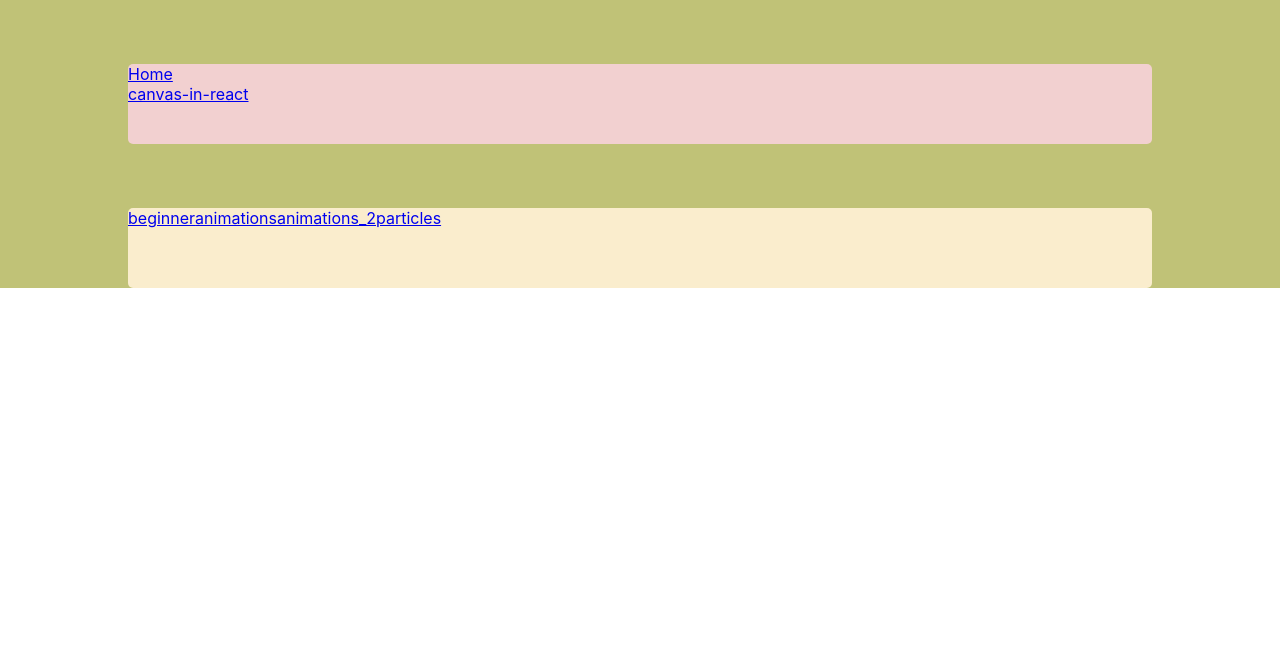
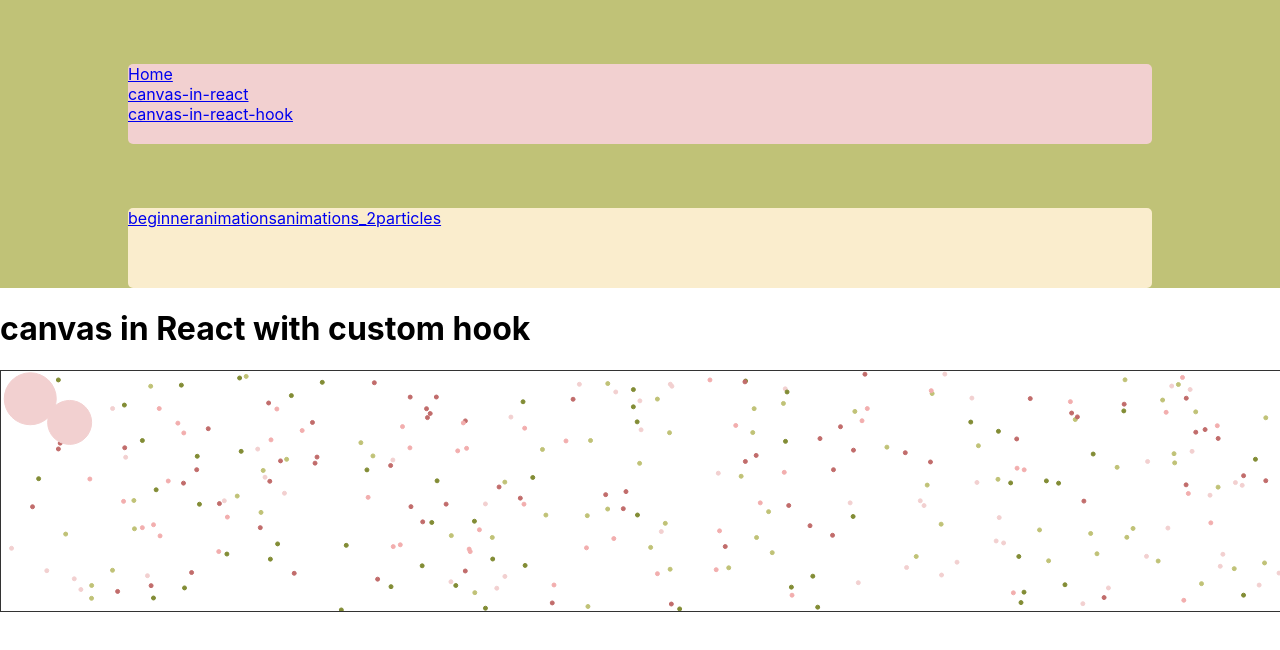
Before and after one commit to huanzochen/canvas_introduction, a React (Create React App) app: page /canvas-in-react-hook in a window 1280 px wide. Shown: the top 650 px of the page. Built offline with nearby package versions, Linux system fonts and the light colour scheme.

Commit message:
feat: add react ver

```diff
--- a/src/App.js
+++ b/src/App.js
@@ -2,6 +2,7 @@ import { BrowserRouter as Router, Switch, Route } from 'react-router-dom'
 
 import Home from './feature/home'
 import CanvasInReact from './feature/canvasInReact'
+import CanvasInReactHook from './feature/canvasInReactHook'
 
 function App() {
   return (
@@ -12,6 +13,9 @@ function App() {
           <Route path="/canvas-in-react">
             <CanvasInReact />
           </Route>
+          <Route path="/canvas-in-react-hook">
+            <CanvasInReactHook />
+          </Route>
         </Switch>
       </div>
     </Router>
--- /dev/null
+++ b/src/feature/canvasInReactHook/canvas/index.js
@@ -0,0 +1,45 @@
+import { useRef, useCallback, useEffect } from 'react'
+import { getRandomRangeNumber } from '../../../utils/common'
+import useCanvas from '../hooks/useCanvas'
+import { Circle } from './object'
+
+const Canvas = (props) => {
+  const { width, height, mouseRef } = props
+
+  const circleArray = useRef(null)
+
+  useEffect(() => {
+    const init = () => {
+      circleArray.current = []
+
+      for (let i = 0; i < 300; i++) {
+        let dx = getRandomRangeNumber(-2, 2)
+        let dy = getRandomRangeNumber(-2, 2)
+        const radius = 2
+        let x = getRandomRangeNumber(radius, width - radius)
+        let y = getRandomRangeNumber(radius, height - radius)
+        circleArray.current.push(new Circle(x, y, dx, dy, radius, width, height))
+      }
+    }
+
+    init()
+  }, [width, height])
+
+  const draw = useCallback(
+    (c) => {
+      c.clearRect(0, 0, width, height)
+
+      circleArray.current.forEach((current) => {
+        current.update(c, mouseRef.current)
+      })
+    },
+    // eslint-disable-next-line
+    [width, height]
+  )
+
+  const canvasRef = useCanvas(draw)
+
+  return <canvas ref={canvasRef} width={width} height={height}></canvas>
+}
+
+export default Canvas
--- /dev/null
+++ b/src/feature/canvasInReactHook/canvas/object.js
@@ -0,0 +1,61 @@
+import { mochaColorArray } from '../../../constant/common'
+
+function Circle(x, y, dx, dy, radius, width, height) {
+  this.x = x
+  this.y = y
+  this.dx = dx
+  this.dy = dy
+  this.radius = radius
+  this.width = width
+  this.height = height
+
+  const minRadius = this.radius
+  const maxRadius = 40
+
+  const incrementRadius = 3
+  const decrementRadius = 1
+
+  const randomColor = mochaColorArray[Math.floor(Math.random() * mochaColorArray.length)]
+
+  // draw background
+  this.draw = function (c) {
+    c.beginPath()
+    c.arc(this.x, this.y, this.radius, 0, Math.PI * 2, false)
+    c.strokeStyle = randomColor
+    c.stroke()
+    c.fillStyle = randomColor
+    c.fill()
+  }
+
+  this.update = function (c, mouse) {
+    // movement animation
+    if (this.x + this.radius > this.width || this.x - this.radius < 0) this.dx = -this.dx
+    if (this.y + this.radius > this.height || this.y - this.radius < 0) this.dy = -this.dy
+
+    this.x += this.dx
+    this.y += this.dy
+
+    this.draw(c)
+
+    // interactivity
+    const isCursorTouchCircle =
+      mouse.x - this.x < 50 &&
+      mouse.x - this.x > -50 &&
+      mouse.y - this.y < 50 &&
+      mouse.y - this.y > -50
+    if (isCursorTouchCircle) {
+      const biggerRadius = this.radius + incrementRadius
+      const isExceedXBoundary = this.x + biggerRadius > this.width || this.x - biggerRadius < 0
+      const isExceedYBoundary = this.y + biggerRadius > this.height || this.y - biggerRadius < 0
+      const isNotExceedBoundary = !isExceedXBoundary && !isExceedYBoundary
+
+      if (this.radius < maxRadius && isNotExceedBoundary) {
+        this.radius += incrementRadius
+      }
+    } else if (this.radius > minRadius) {
+      this.radius -= decrementRadius
+    }
+  }
+}
+
+export { Circle }
--- /dev/null
+++ b/src/feature/canvasInReactHook/canvasInReact.module.scss
@@ -0,0 +1,8 @@
+.canvasContainer {
+  width: 100%;
+  height: 30vh;
+
+  canvas {
+    border: 1px solid #333;
+  }
+}
--- /dev/null
+++ b/src/feature/canvasInReactHook/context/index.js
@@ -0,0 +1,18 @@
+import { createContext, useContext } from 'react'
+
+import CanvasProvider from './provider'
+
+const CanvasContext = createContext(null)
+
+const useCanvasCtx = () => {
+  const contextValue = useContext(CanvasContext)
+
+  if (process.env.NODE_ENV !== 'production' && !contextValue) {
+    console.error('U should use useCanvas inside Canvas.Provider!')
+  }
+
+  return contextValue
+}
+
+export { CanvasProvider, CanvasContext }
+export default useCanvasCtx
--- /dev/null
+++ b/src/feature/canvasInReactHook/context/provider.js
@@ -0,0 +1,18 @@
+import { useRef } from 'react'
+import { CanvasContext } from '.'
+
+const CanvasProvider = ({ children }) => {
+  const canvasContainerRef = useRef(null)
+  const mouseRef = useRef({ x: null, y: null })
+
+  const getContextValue = () => {
+    return {
+      canvasContainerRef,
+      mouseRef,
+    }
+  }
+
+  return <CanvasContext.Provider value={getContextValue()}>{children}</CanvasContext.Provider>
+}
+
+export default CanvasProvider
--- /dev/null
+++ b/src/feature/canvasInReactHook/hooks/useCanvas.js
@@ -0,0 +1,26 @@
+import { useEffect, useRef } from 'react'
+
+const useCanvas = (draw) => {
+  const canvasRef = useRef(null)
+
+  useEffect(() => {
+    const canvas = canvasRef.current
+    const c = canvas.getContext('2d')
+    let animationFrameId
+
+    const render = () => {
+      animationFrameId = window.requestAnimationFrame(render)
+
+      draw(c)
+    }
+    render()
+
+    return () => {
+      window.cancelAnimationFrame(animationFrameId)
+    }
+  }, [draw])
+
+  return canvasRef
+}
+
+export default useCanvas
--- /dev/null
+++ b/src/feature/canvasInReactHook/index.js
@@ -0,0 +1,12 @@
+import { CanvasProvider } from './context'
+import MainPage from './mainPage'
+
+const CanvasInReact = () => {
+  return (
+    <CanvasProvider>
+      <MainPage />
+    </CanvasProvider>
+  )
+}
+
+export default CanvasInReact
--- /dev/null
+++ b/src/feature/canvasInReactHook/mainPage.js
@@ -0,0 +1,60 @@
+import { useEffect, useState, useCallback } from 'react'
+import { throttle, debounce } from 'lodash'
+import useCanvasCtx from './context'
+import Canvas from './canvas'
+
+import styles from './canvasInReact.module.scss'
+
+const MainPage = () => {
+  const [size, setSize] = useState({ width: 0, height: 0 })
+  const { canvasContainerRef, mouseRef } = useCanvasCtx()
+
+  // eslint-disable-next-line
+  const handleWindowResize = useCallback(
+    debounce(() => {
+      setSize({
+        width: canvasContainerRef.current.clientWidth,
+        height: canvasContainerRef.current.clientHeight,
+      })
+    }, 200),
+    []
+  )
+
+  useEffect(() => {
+    // window.addEventListener('load', handleWindowResize)
+    window.addEventListener('resize', handleWindowResize)
+    return () => window.removeEventListener('resize', handleWindowResize)
+  }, [handleWindowResize])
+
+  // Below will be another resolution for load with handleWindowResize,
+  // will faster than load because load see many things, ref just looking at ref.
+  useEffect(() => {
+    handleWindowResize()
+    // eslint-disable-next-line
+  }, [canvasContainerRef.current])
+
+  // eslint-disable-next-line
+  const canvasMouseMove = useCallback(
+    throttle((e) => {
+      mouseRef.current = { x: e.nativeEvent.offsetX, y: e.nativeEvent.offsetY }
+    }, 100),
+    []
+  )
+
+  return (
+    <div>
+      <h1>canvas in React with custom hook</h1>
+      <div
+        ref={canvasContainerRef}
+        className={styles.canvasContainer}
+        onMouseMove={canvasMouseMove}
+      >
+        {canvasContainerRef.current && (
+          <Canvas mouseRef={mouseRef} width={size.width} height={size.height} />
+        )}
+      </div>
+    </div>
+  )
+}
+
+export default MainPage
--- a/src/feature/home/index.js
+++ b/src/feature/home/index.js
@@ -8,6 +8,7 @@ const Home = () => {
       <div className={styles.reactSection}>
         <Link to="/">Home</Link>
         <Link to="/canvas-in-react">canvas-in-react</Link>
+        <Link to="/canvas-in-react-hook">canvas-in-react-hook</Link>
       </div>
       <div className={styles.staticSection}>
         <a href="/beginner">beginner</a>
```
